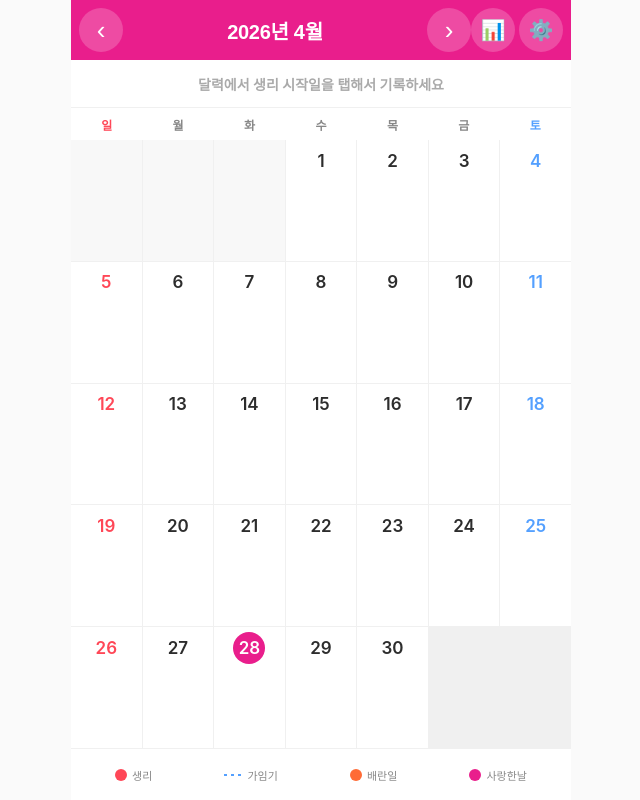
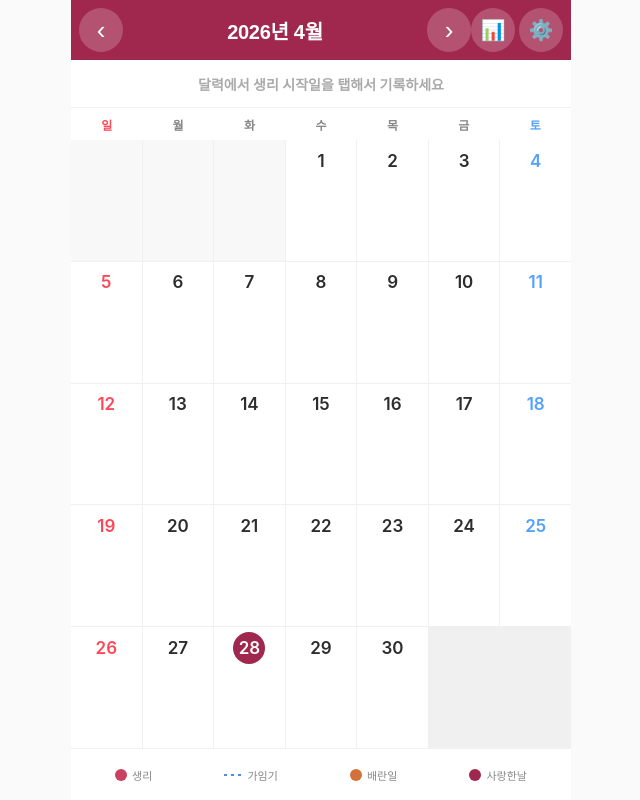
Before and after one commit to gibsons1894-coder/period-tracker, a plain HTML site: page index.html in a window 1280 px wide. Shown: the whole page, without its empty margins (319-959 px from the left). Drawn offline with Linux system fonts and the light colour scheme.

Commit message:
헤더 색상 변경 - 딥 로즈 계열로 세련되게
Co-Authored-By: Claude Sonnet 4.6 <noreply@anthropic.com>

```diff
--- a/index.html
+++ b/index.html
@@ -7,7 +7,7 @@
   <meta name="apple-mobile-web-app-capable" content="yes">
   <meta name="apple-mobile-web-app-status-bar-style" content="default">
   <meta name="apple-mobile-web-app-title" content="달력">
-  <meta name="theme-color" content="#E91E8C">
+  <meta name="theme-color" content="#A0274E">
   <link rel="manifest" href="manifest.json">
   <link rel="apple-touch-icon" href="icon_192.png">
   <link rel="stylesheet" href="style.css">
--- a/style.css
+++ b/style.css
@@ -1,14 +1,14 @@
 :root {
-  --color-primary: #E91E8C;
-  --color-primary-dark: #C2185B;
-  --color-period: #FF4757;
-  --color-period-predicted: #FFB3BC;
-  --color-fertile: #54A0FF;
-  --color-fertile-predicted: #B3D4FF;
-  --color-ovulation: #FF6B35;
-  --color-ovulation-predicted: #FFD0BC;
-  --color-intimate-bg: #FFF0F5;
-  --color-today-ring: #E91E8C;
+  --color-primary: #A0274E;
+  --color-primary-dark: #7C1C3A;
+  --color-period: #C94060;
+  --color-period-predicted: #F2B8C6;
+  --color-fertile: #4A90D9;
+  --color-fertile-predicted: #B8D8F5;
+  --color-ovulation: #D4713A;
+  --color-ovulation-predicted: #F5D5BC;
+  --color-intimate-bg: #FDF0F4;
+  --color-today-ring: #A0274E;
   --color-text: #2D2D2D;
   --color-text-light: #888;
   --color-bg: #FAFAFA;
```
Also changed, not shown: manifest.json.
